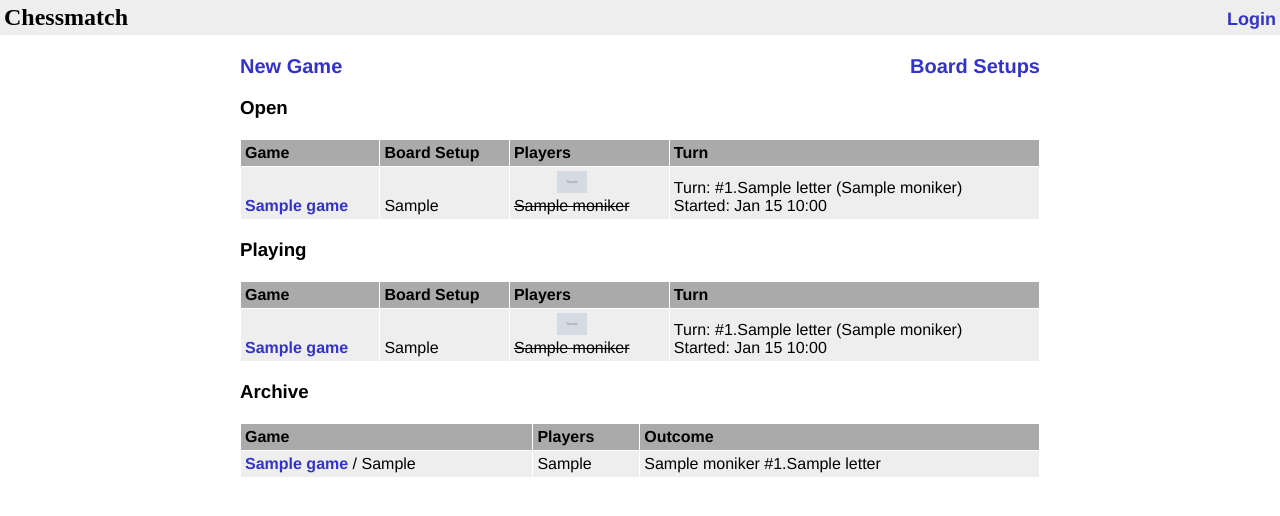
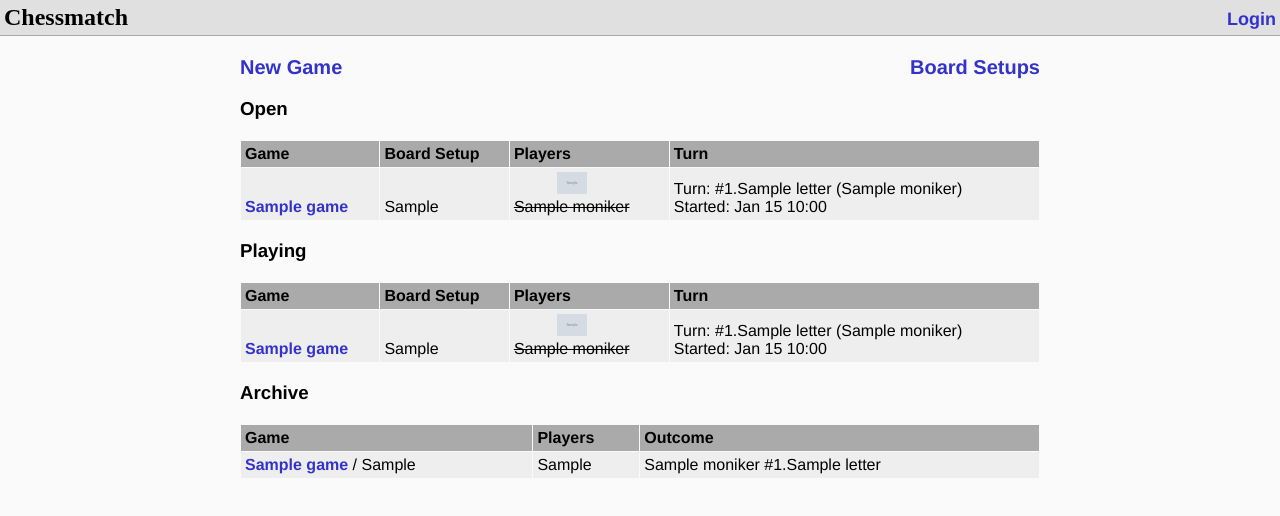
Before and after one commit to lithium/django-chessmatch, a Python web app: template apps/chessmatch/templates/chessmatch/lobby.html in a window 1280 px wide. Shown: the top 516 px of the page. Run offline with Jinja, Linux system fonts and the light colour scheme; the template is opened without the code that fills it: most values are stand-ins (such as "Sample title", 1, 10 or a date in 2020); grey boxes marked "Sample" are stand-in pictures; some libraries are stand-ins or nearby versions.

Commit message:
lite styling cleanup

```diff
--- a/apps/chessmatch/templates/chessmatch/board.html
+++ b/apps/chessmatch/templates/chessmatch/board.html
@@ -6,6 +6,7 @@
     <link rel="StyleSheet" href="{{STATIC_URL}}css/lite.css">
 {%endif%}
 {%endblock%}
+
 
 
 {%block scripts%}
--- a/apps/mainsite/static/css/lite.css
+++ b/apps/mainsite/static/css/lite.css
@@ -1,6 +1,8 @@
 body {
     margin: 0;
     padding: 0;
+    color: #ddd;
+    background: #333;
 }
 table#movelist.lite {
    margin-left: 30px;
--- a/apps/mainsite/static/css/screen.css
+++ b/apps/mainsite/static/css/screen.css
@@ -2,6 +2,7 @@
 body {
     margin: 0;
     padding: 0;
+    background: #fafafa;
 }
 
 
@@ -9,7 +10,8 @@ body {
 section#page-header {
     position: relative;
     vertical-align: top;
-    background: #eee;
+    background: #e0e0e0;
+    border-bottom: 1px solid #aaa;
     padding: 4px;
 }
 
@@ -142,8 +144,7 @@ section.game-log {
 }
 
 .game-log th.active {
-    background: #eee;
-
+    border: 1px dotted red;
 }
 .game-log .move {
     cursor: pointer;
--- a/apps/mainsite/templates/base.html
+++ b/apps/mainsite/templates/base.html
@@ -13,7 +13,7 @@
         <link rel="StyleSheet" href="{{STATIC_URL}}css/screen.css">
         {% endblock %}
     </head>
-    <body>
+    <body class="{%block body_class%}{%endblock%}">
         <section id="page-header">
             <h1><a href="{{url('chessmatch_lobby')}}">Chessmatch</a></h1>
             <p class="loginout">
```
